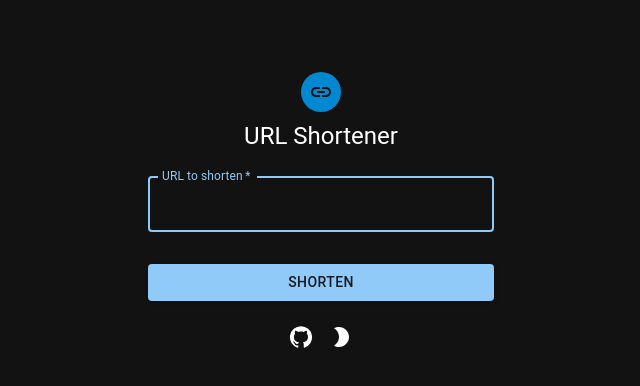
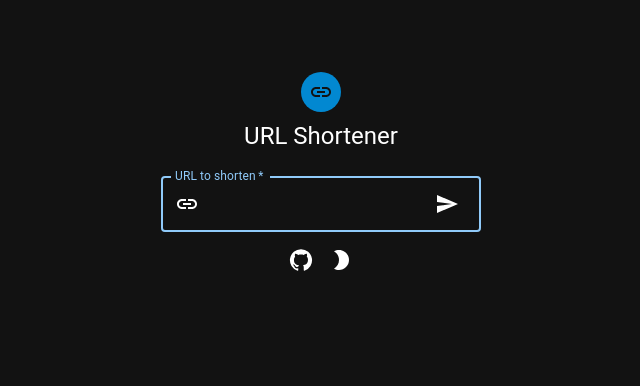
Before and after one commit to DaCurse/url-shortener, a React (Create React App) app in the folder packages/frontend/: page / in a window 1280 px wide. Shown: the top 386 px of the page, without its empty margins (319-959 px from the left). Built offline with nearby package versions, Linux system fonts and the light colour scheme.

Commit message:
Added submit button to form

```diff
--- a/packages/frontend/src/components/Form.tsx
+++ b/packages/frontend/src/components/Form.tsx
@@ -1,24 +1,44 @@
-import { Box, Button, TextField } from '@mui/material';
+import InsertLinkIcon from '@mui/icons-material/InsertLink';
+import SendIcon from '@mui/icons-material/Send';
+import {
+  Box,
+  IconButton,
+  InputAdornment,
+  TextField,
+  Tooltip,
+} from '@mui/material';
 
 function Form() {
+  const submitButton = (
+    <Tooltip title="Send">
+      <IconButton type="submit">
+        <SendIcon />
+      </IconButton>
+    </Tooltip>
+  );
+
   function handleSubmit() {}
 
   return (
     <Box component="form" onSubmit={handleSubmit} sx={{ mt: 1 }}>
       <TextField
+        id="url"
         margin="normal"
-        required
         fullWidth
-        id="url"
         label="URL to shorten"
         type="url"
-        name="url"
         autoComplete="url"
         autoFocus
+        required
+        InputProps={{
+          startAdornment: (
+            <InputAdornment position="start">
+              <InsertLinkIcon />
+            </InputAdornment>
+          ),
+          endAdornment: submitButton,
+        }}
       />
-      <Button type="submit" fullWidth variant="contained" sx={{ mt: 3, mb: 2 }}>
-        Shorten
-      </Button>
     </Box>
   );
 }
```
